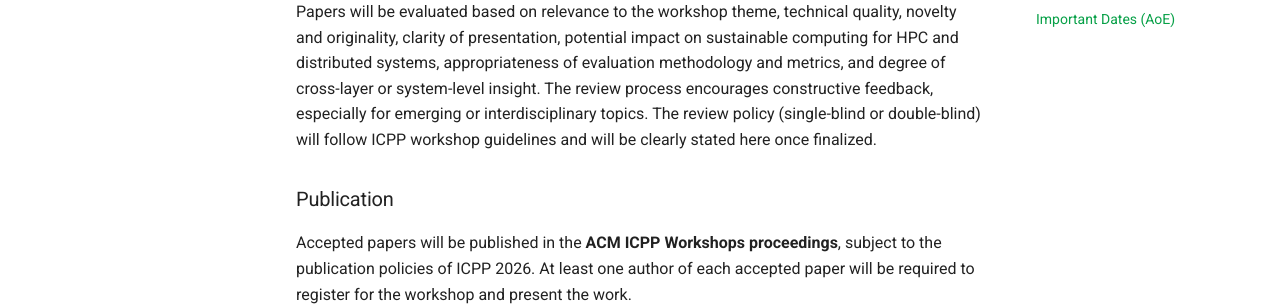
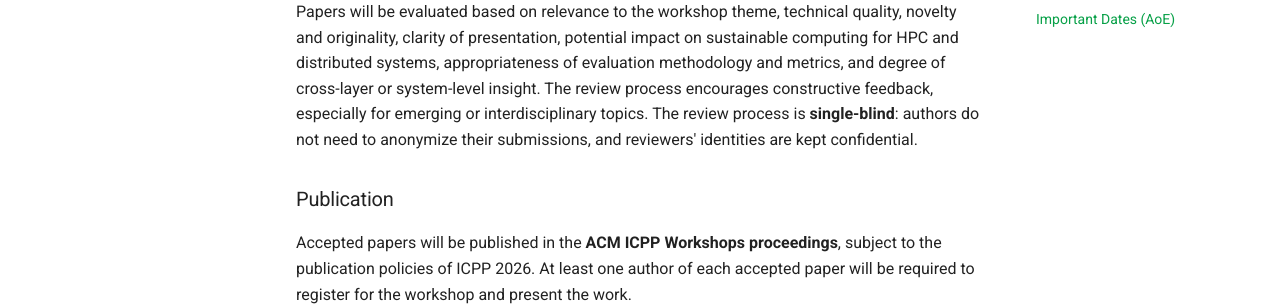
Before and after one commit to icpp2026/sustain-hpc-2026, an MkDocs documentation site: the page built from docs/call-for-papers.md, in a window 1280 px wide and 900 px high, scrolled down 1856 px. Shown: the part 320-626 px from the top of the window. Built offline with MkDocs 1.6.1 and Material for MkDocs 9.7.7, drawn with Linux system fonts in a browser that asks for light colours; comment, search, counter and statistics services are not loaded.

Commit message:
Specify single-blind review policy in call for papers
Co-Authored-By: Claude Fable 5 <noreply@anthropic.com>
Claude-Session: https://claude.ai/code/session_01RcEuKo6XQKJLWoTp5b4zHN

```diff
--- a/docs/call-for-papers.md
+++ b/docs/call-for-papers.md
@@ -50,7 +50,7 @@ All submitted papers will undergo a peer-review process:
 - Each long paper will receive at least **three** independent reviews.
 - Each short paper, position paper, or work-in-progress paper will receive at least **two** independent reviews.
 
-Papers will be evaluated based on relevance to the workshop theme, technical quality, novelty and originality, clarity of presentation, potential impact on sustainable computing for HPC and distributed systems, appropriateness of evaluation methodology and metrics, and degree of cross-layer or system-level insight. The review process encourages constructive feedback, especially for emerging or interdisciplinary topics. The review policy (single-blind or double-blind) will follow ICPP workshop guidelines and will be clearly stated here once finalized.
+Papers will be evaluated based on relevance to the workshop theme, technical quality, novelty and originality, clarity of presentation, potential impact on sustainable computing for HPC and distributed systems, appropriateness of evaluation methodology and metrics, and degree of cross-layer or system-level insight. The review process encourages constructive feedback, especially for emerging or interdisciplinary topics. The review process is **single-blind**: authors do not need to anonymize their submissions, and reviewers' identities are kept confidential.
 
 ### Publication
 
```
